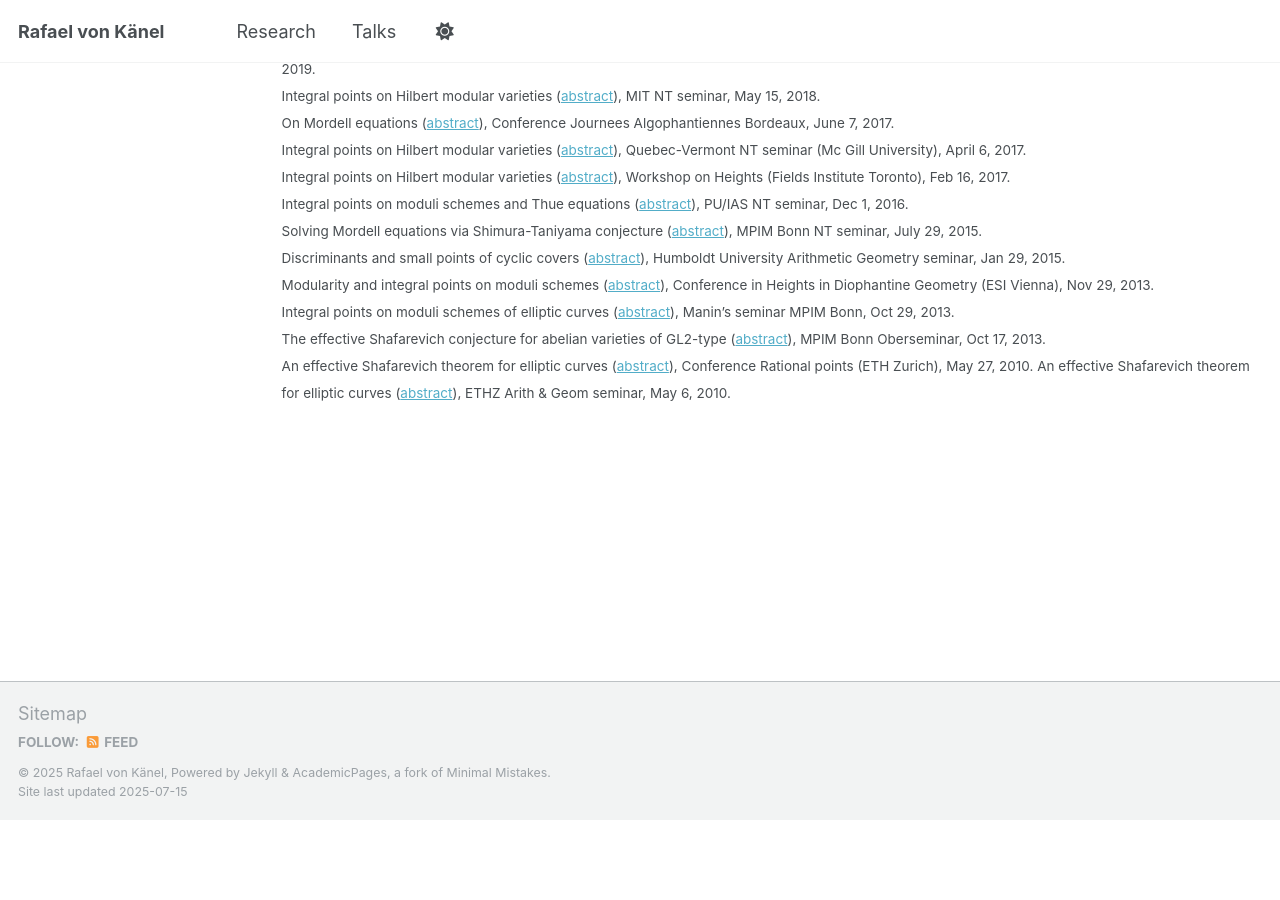
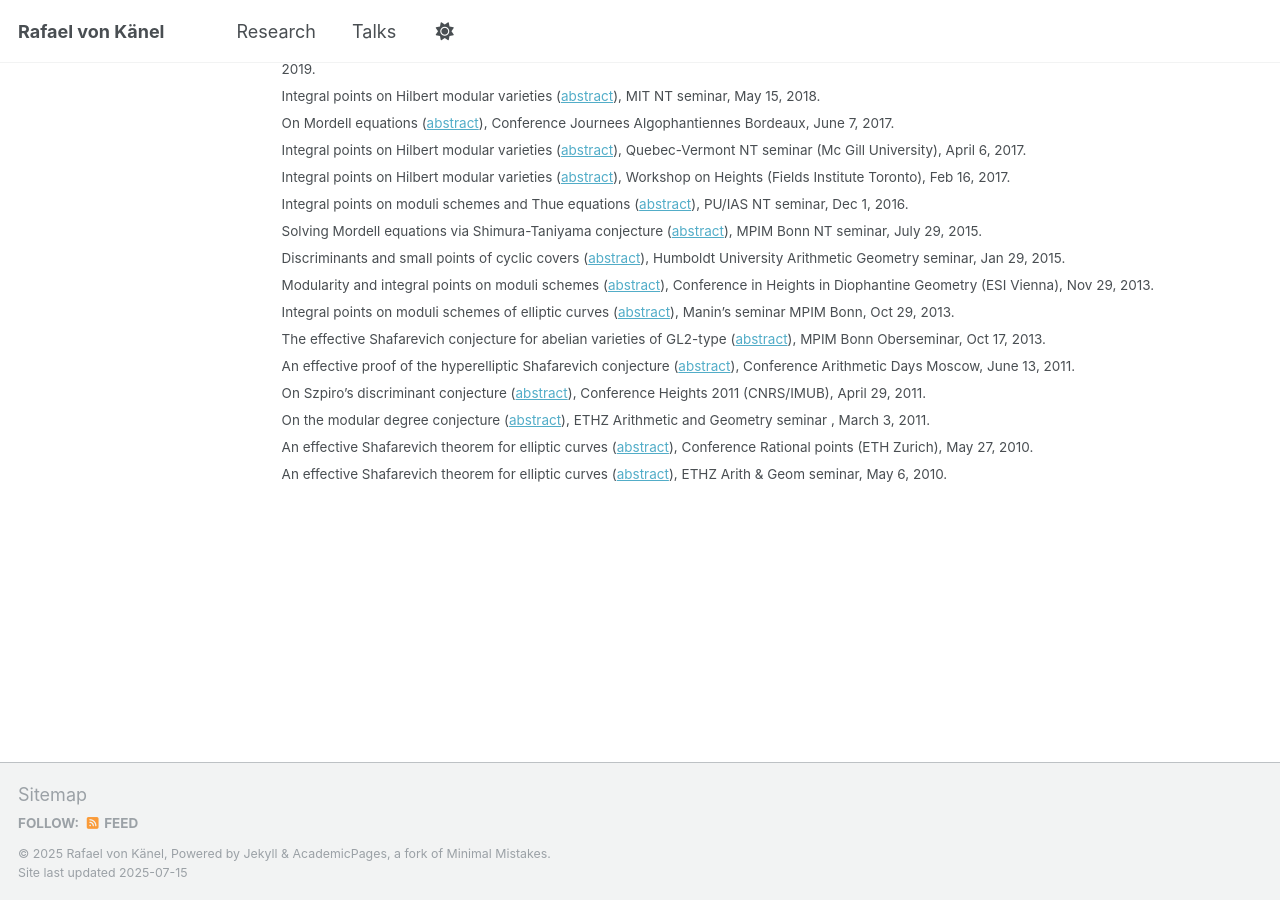
Before and after one commit to rafaelvonkanel/rafaelvonkanel.github.io, a Jekyll site: the page built from _pages/talks.md, in a window 1280 px wide and 900 px high, scrolled down 619 px. Built offline with Jekyll 4.4.1, drawn with Linux system fonts in a browser that asks for light colours; a script that is not in the unit is left out; before the commit the page ends 1438 px from its top, so only the background shows below that.

Commit message:
Update talks.md

```diff
--- a/_pages/talks.md
+++ b/_pages/talks.md
@@ -36,6 +36,9 @@ Discriminants and small points of cyclic covers ([abstract](../_talks/2015-01-29
 Modularity and integral points on moduli schemes ([abstract](../_talks/2013-11-29-talk.md)), Conference in Heights in Diophantine Geometry (ESI Vienna), Nov 29, 2013.
 Integral points on moduli schemes of elliptic curves ([abstract](../_talks/2013-10-29-talk.md)), Manin's seminar MPIM Bonn, Oct 29, 2013.
 The effective Shafarevich conjecture for abelian varieties of GL2-type ([abstract](../_talks/2013-10-17-talk.md)), MPIM Bonn Oberseminar, Oct 17, 2013.
+An effective proof of the hyperelliptic Shafarevich conjecture ([abstract](../_talks/2011-06-13-talk.md)), Conference Arithmetic Days Moscow, June 13, 2011.
+On Szpiro's discriminant conjecture ([abstract](../_talks/2011-04-29-talk.md)), Conference Heights 2011 (CNRS/IMUB), April 29, 2011.
+On the modular degree conjecture ([abstract](../_talks/2011-03-03-talk.md)), ETHZ Arithmetic and Geometry seminar , March 3, 2011.
 An effective Shafarevich theorem for elliptic curves ([abstract](../_talks/2010-05-27-talk.md)),  Conference Rational points (ETH Zurich), May 27, 2010.
 An effective Shafarevich theorem for elliptic curves ([abstract](../_talks/2010-05-06-talk.md)), ETHZ Arith & Geom seminar, May 6, 2010.
 </small>
```
